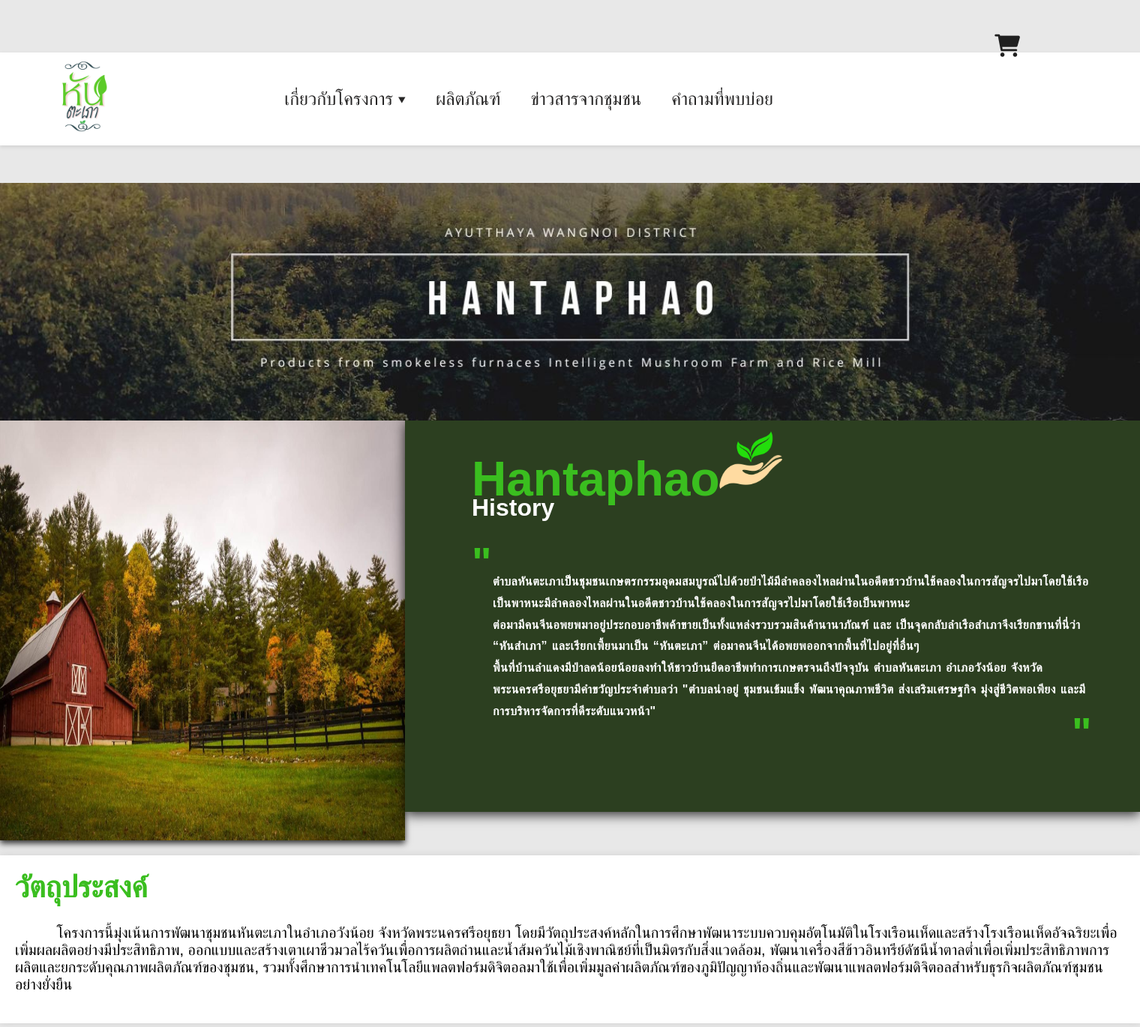
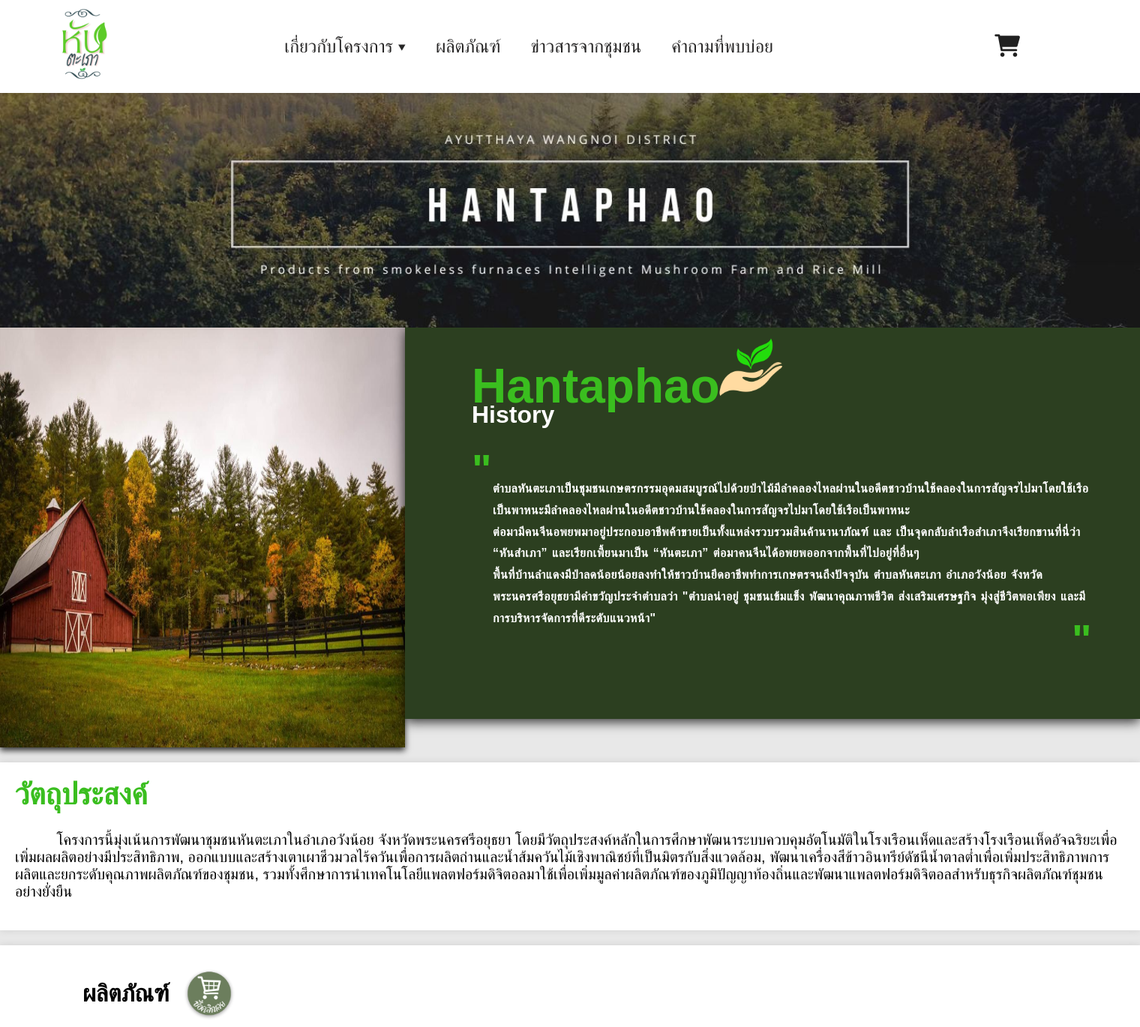
Before and after one commit to DarkNess1903/Project_End, a PHP site: page /index1.html in a window 1520 px wide. Shown: the top 1370 px of the page at 75% size. Run offline with PHP 8.4, Linux system fonts and the light colour scheme; some web fonts are replaced.

Commit message:
Update stylenav.css

```diff
--- a/css/stylenav.css
+++ b/css/stylenav.css
@@ -32,10 +32,8 @@
 
 .container {
     display: flex;
-    flex-wrap: wrap; /* Allow content to wrap on smaller screens */
-    justify-content: space-between;
+    flex-direction: row;
     align-items: flex-start;
-    margin: 0 auto;
 }
 
 .project img {
@@ -72,10 +70,10 @@
     background-color: #fff;
     padding: 10px 20px;
     box-shadow: 0 2px 5px rgba(0,0,0,0.1);
-    position: relative;
+    position: fixed;
+    top: 0;
     width: 100%;
     z-index: 1000;
-
 }
 
 .logo {
```
